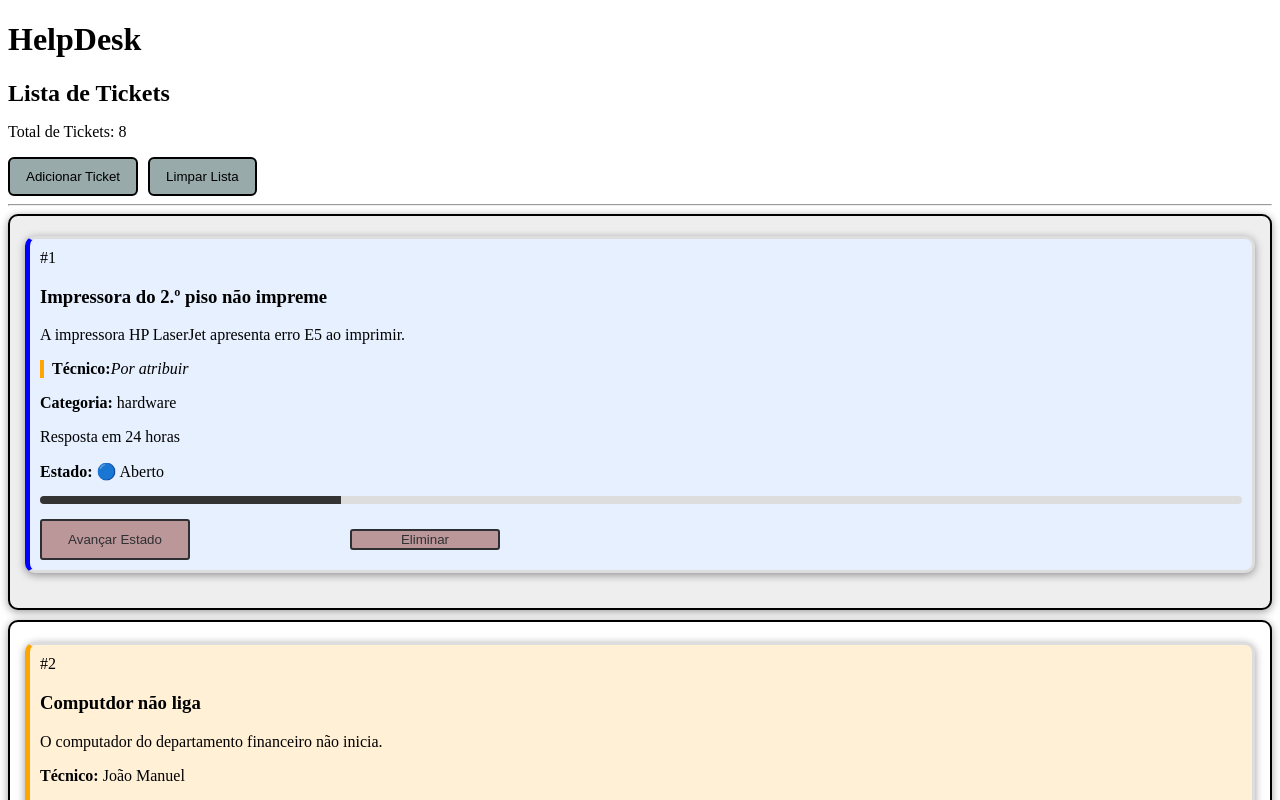
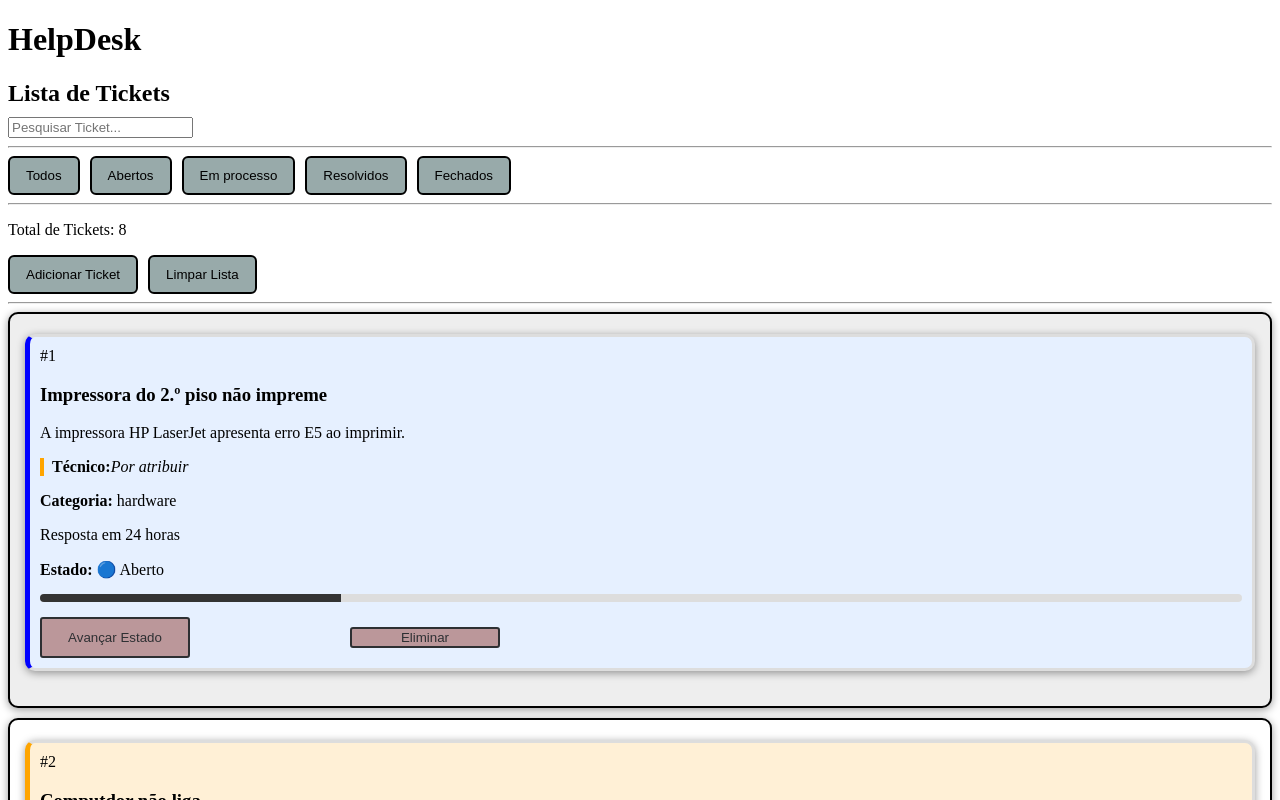
Before and after one commit to angelinasashixinga-gif/helpdesk-, an Angular app: page /tickets in a window 1280 px wide. Shown: the top 800 px of the page. Built offline with nearby package versions, Linux system fonts and the light colour scheme.

Commit message:
exercicio8 filtro por estado

```diff
--- a/src/app/pages/lista-tickets/lista-tickets.html
+++ b/src/app/pages/lista-tickets/lista-tickets.html
@@ -1,4 +1,34 @@
 <h2>Lista de Tickets</h2>
+
+<input type="text"
+placeholder="Pesquisar Ticket..."
+(input)="pesquisar($event)"
+>
+<hr>
+<div class="filtros">
+
+  <button type="button" (click)="filtrar('todos')">
+    Todos
+  </button>
+
+  <button type="button" (click)="filtrar('aberto')">
+    Abertos
+  </button>
+
+  <button type="button" (click)="filtrar('em-processo')">
+    Em processo
+  </button>
+
+  <button type="button" (click)="filtrar('resolvido')">
+    Resolvidos
+  </button>
+
+  <button type="button" (click)="filtrar('fechado')">
+    Fechados
+  </button>
+  <hr>
+
+</div>
 
 <p>Total de Tickets: {{ totalTickets() }}</p>
 
@@ -12,7 +42,8 @@
 
 <hr>
 
-@for (ticket of tickets(); track ticket.id;
+@for (ticket of ticketsFiltrados;
+ track ticket.id;
   let i = $index;
   let par = $even;
   let impar = $odd
--- a/src/app/pages/lista-tickets/lista-tickets.ts
+++ b/src/app/pages/lista-tickets/lista-tickets.ts
@@ -13,6 +13,41 @@ export class ListaTickets {
   tickets = signal<Ticket[]>(TICKETS_MOCK);
 
   totalTickets = computed(() => this.tickets().length);
+
+  termoPesquisa = signal('');
+
+  filtroEstado = signal('todos');
+
+
+
+  filtrar(estado: string): void {
+    this.filtroEstado.set(estado);
+  }
+
+
+  pesquisar(event: Event): void {
+  const valor = (event.target as HTMLInputElement).value;
+
+  this.termoPesquisa.set(valor);
+}
+get ticketsFiltrados(): Ticket[] {
+
+  const termo = this.termoPesquisa().toLowerCase();
+  const estado = this.filtroEstado();
+
+  return this.tickets().filter(ticket => {
+
+    const correspondePesquisa =
+      ticket.titulo.toLowerCase().includes(termo) ||
+      ticket.descricao.toLowerCase().includes(termo);
+
+    const correspondeEstado =
+      estado === 'todos' ||
+      ticket.estado === estado;
+
+    return correspondePesquisa && correspondeEstado;
+  });
+}
 
   adicionarTicket() {
 
```
Also changed, not shown: 1 other file (tests, documents, lock files or other folders).
